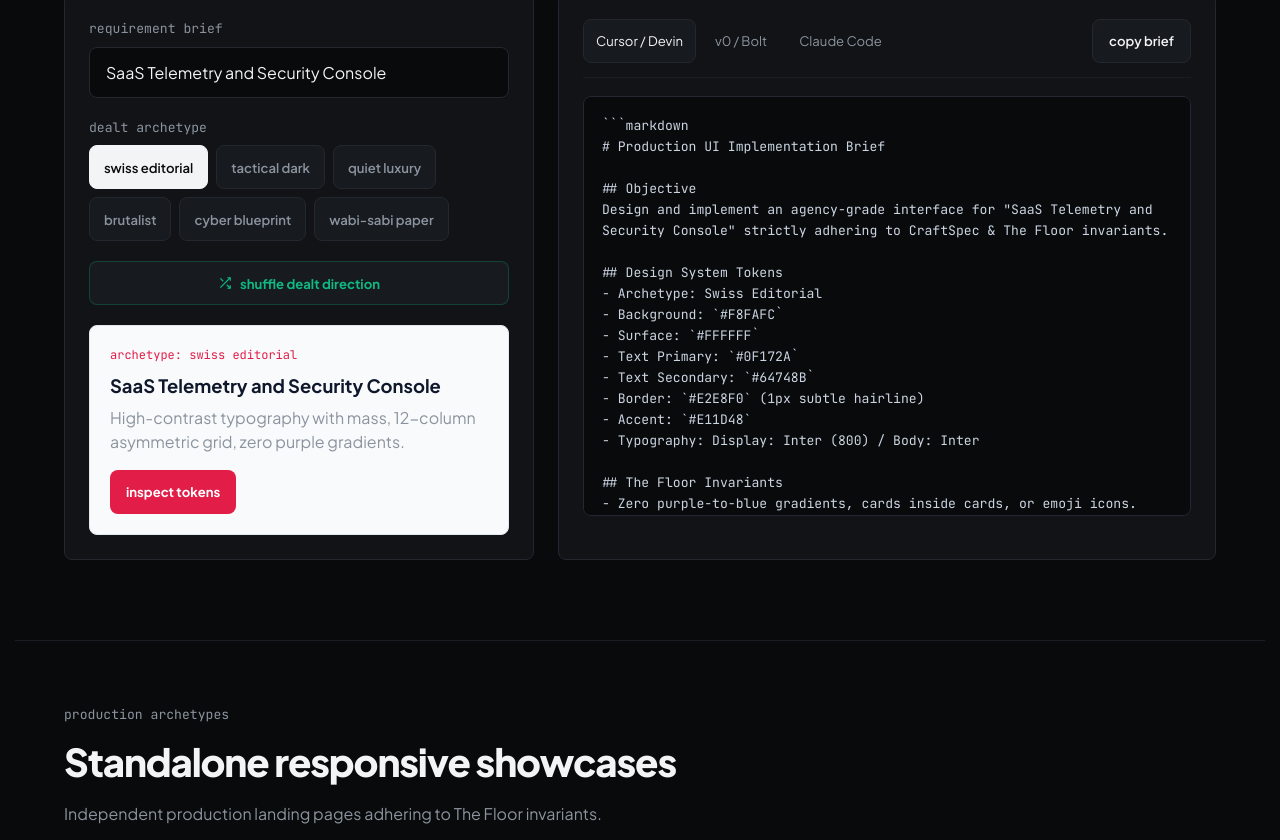
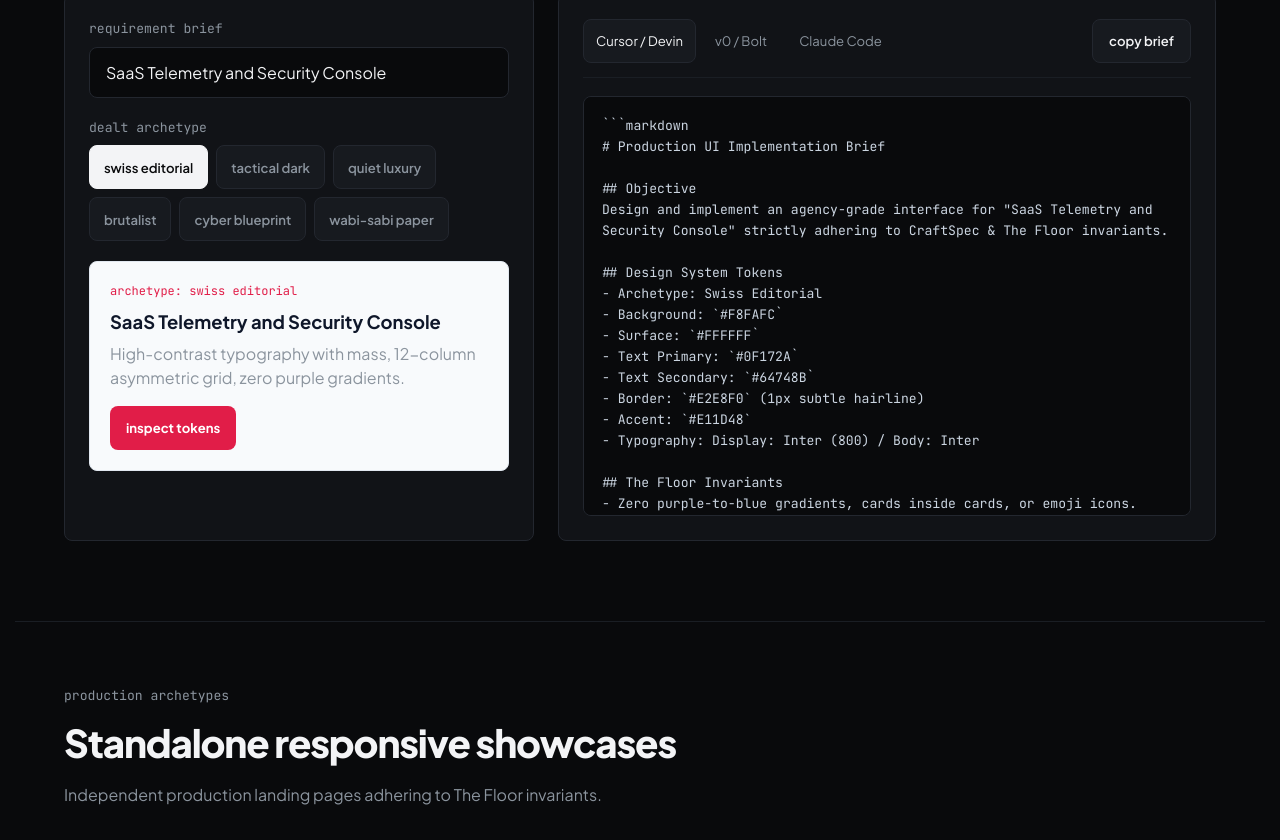
Before and after one commit to makeskills/craftspec, a website: page index.html in a window 1280 px wide. Shown: the part 727-1567 px from the top of the page. Drawn offline with Linux system fonts and the light colour scheme.

Commit message:
移除風格盲盒（Style Shuffle）功能
- SKILL.md（兩份）：刪除盲盒敘述、argument-hint 隨機抽卡提示，
  Ask Once 選項 E 改為完整六組風格（補上 Wabi-Sabi 與 Cyber）
- 風格預設庫章節改為依 Ask Once 選定值套用，去除隨機機制
- CLI：移除 shuffle/random 指令、說明文字與隨機選取分支，
  banner 中圓點改為 em dash 符合 The Floor 規範
- index.html：刪除 shuffle 按鈕、shuffleStyle() 與 .btn-shuffle 樣式
- README：移除 blind-box 行銷描述、shuffle 用法與抽卡示範段落

Generated with [Devin](https://devin.ai)

Co-Authored-By: Devin <158243242+devin-ai-integration[bot]@users.noreply.github.com>

```diff
--- a/index.html
+++ b/index.html
@@ -392,26 +392,6 @@
       background: var(--text);
       color: var(--canvas);
       border-color: var(--text);
-    }
-
-    .btn-shuffle {
-      display: inline-flex;
-      align-items: center;
-      justify-content: center;
-      gap: 8px;
-      padding: 10px 16px;
-      background: var(--surface-elevated);
-      color: var(--signal);
-      border: 1px solid var(--signal-border);
-      border-radius: var(--radius);
-      font-size: 0.82rem;
-      font-weight: 700;
-      min-height: 44px;
-      transition: transform 0.1s ease;
-    }
-
-    .btn-shuffle:hover {
-      transform: translateY(-1px);
     }
 
     /* Live Surface Monitor */
@@ -859,17 +839,6 @@
             </div>
           </div>
 
-          <button class="btn-shuffle" onclick="shuffleStyle()">
-            <svg width="14" height="14" viewBox="0 0 24 24" fill="none" stroke="currentColor" stroke-width="2">
-              <polyline points="16 3 21 3 21 8"></polyline>
-              <line x1="4" y1="20" x2="21" y2="3"></line>
-              <polyline points="21 16 21 21 16 21"></polyline>
-              <line x1="15" y1="15" x2="21" y2="21"></line>
-              <line x1="4" y1="4" x2="9" y2="9"></line>
-            </svg>
-            shuffle dealt direction
-          </button>
-
           <!-- Live Surface Preview -->
           <div class="surface-monitor" id="surfaceCard">
             <div style="font-family:var(--font-mono); font-size:0.75rem; margin-bottom:8px;" id="monitorTag">archetype: swiss</div>
@@ -1174,14 +1143,6 @@
       renderWorkbench();
     }
 
-    function shuffleStyle() {
-      const keys = Object.keys(archetypes);
-      const filtered = keys.filter(k => k !== activeStyle);
-      const random = filtered[Math.floor(Math.random() * filtered.length)];
-      pickStyle(random);
-      showToast('archetype shuffled');
-    }
-
     function switchHarness(h) {
       activeHarness = h;
       document.querySelectorAll('.harness-tab').forEach((tab, index) => {
```
Also changed, not shown: bin/craftspec.mjs (+4 -10 lines), skills/craftspec/SKILL.md (+7 -6 lines), .agents/skills/craftspec/SKILL.md, README.md.
